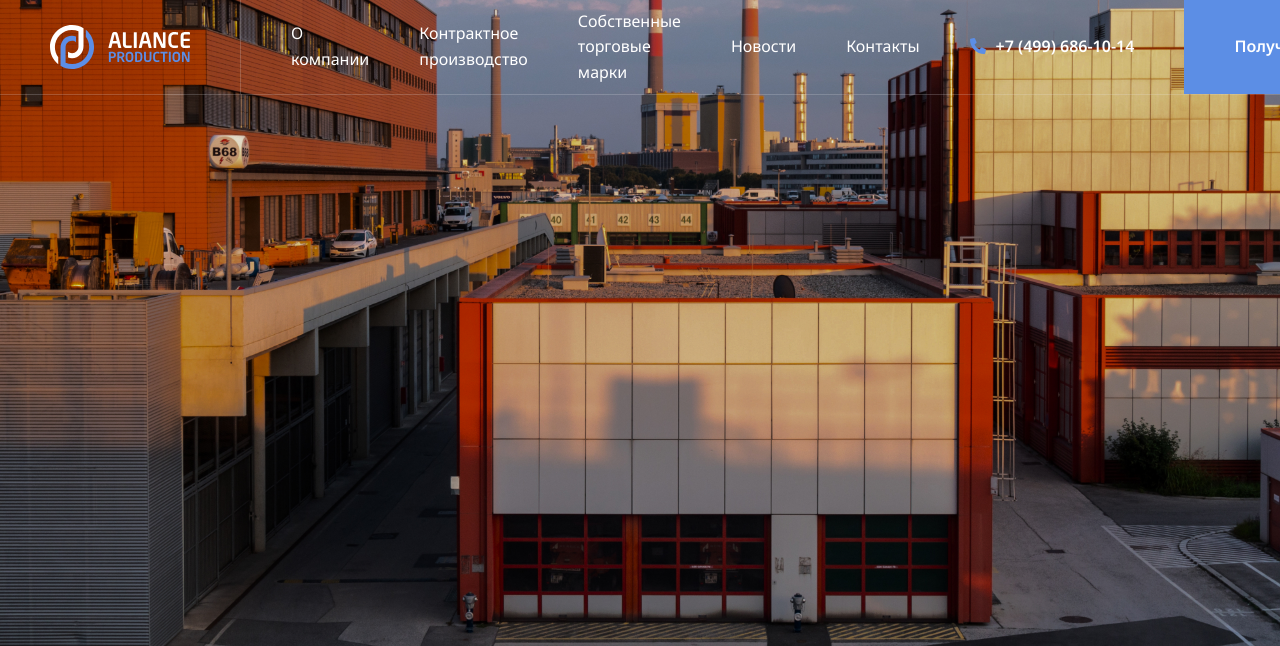
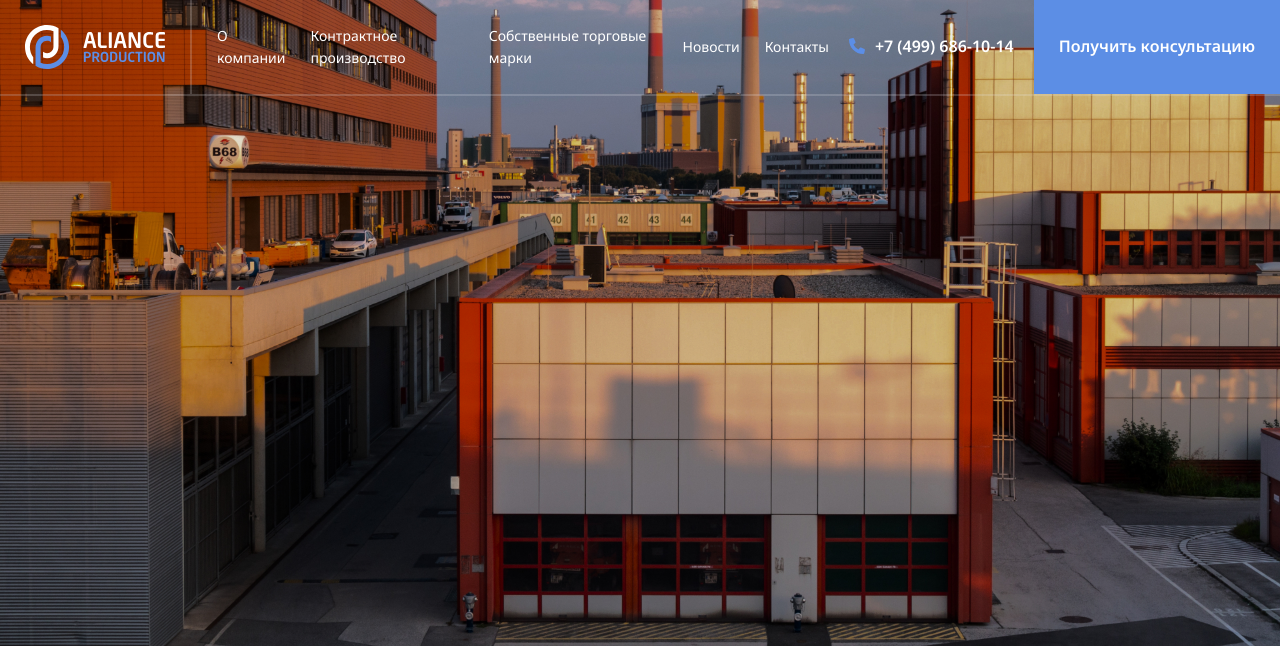
Before and after one commit to DokerMW/Aliance, a PHP site: page / in a window 1280 px wide. Shown: the top 646 px of the page. Run offline with PHP 8.4, Linux system fonts and the light colour scheme.

Commit message:
add: header's adaptation

```diff
--- a/css/style.css
+++ b/css/style.css
@@ -37,7 +37,7 @@ body {
   top: 0;
   left: 0;
   z-index: 10;
-  border-bottom: 1px solid rgba(235, 235, 240, 0.2);
+  border-bottom: 2px solid rgba(235, 235, 240, 0.2);
 }
 .header__row {
   display: flex;
@@ -50,8 +50,9 @@ body {
   height: 100%;
   padding: 25px 50px;
   margin: 0px 25px 0px 0px;
-  border-right: 1px solid rgba(235, 235, 240, 0.2);
+  border-right: 2px solid rgba(235, 235, 240, 0.2);
 }
+
 .header__logo img {
   max-width: 140px;
   height: 100%;
@@ -100,10 +101,39 @@ body {
   height: 100%;
   padding: 0 50px;
 }
+@media (max-width: 1800px) {
+  .header__logo {
+    padding: 25px;
+    margin: 0px 15px 0px 0px;
+  }
+  .header__menu {
+    padding: 0px 0px 0 10px;
+    margin: 0px 10px 0px 0px;
+  }
+  .menu__item:not(:last-child) {
+    margin: 0px 25px 0px 0px;
+  }
+  .header__phone {
+    padding: 0px 10px;
+    margin: 0px 10px 0px 0px;
+  }
+  .header__btn {
+    padding: 0px 25px;
+  }
+}
+@media (max-width: 1500px) {
+  .menu__item a {
+    font-size: 14px;
+  }
+}
 /*===============================================================================================*/
+
+/*===== main block ==============================================================================*/
 .main-block {
   height: 100vh;
 }
 .main-block img {
   width: 100%;
 }
+
+/*===============================================================================================*/
```
